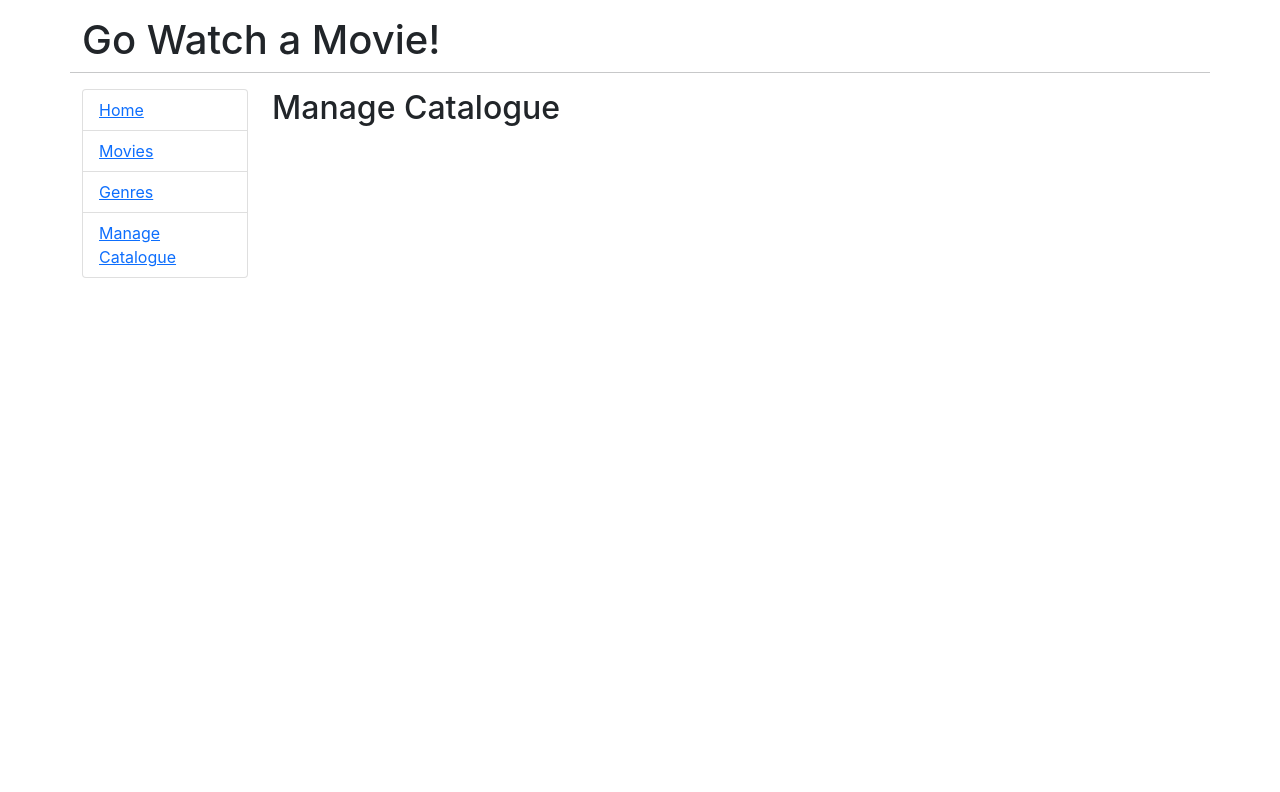
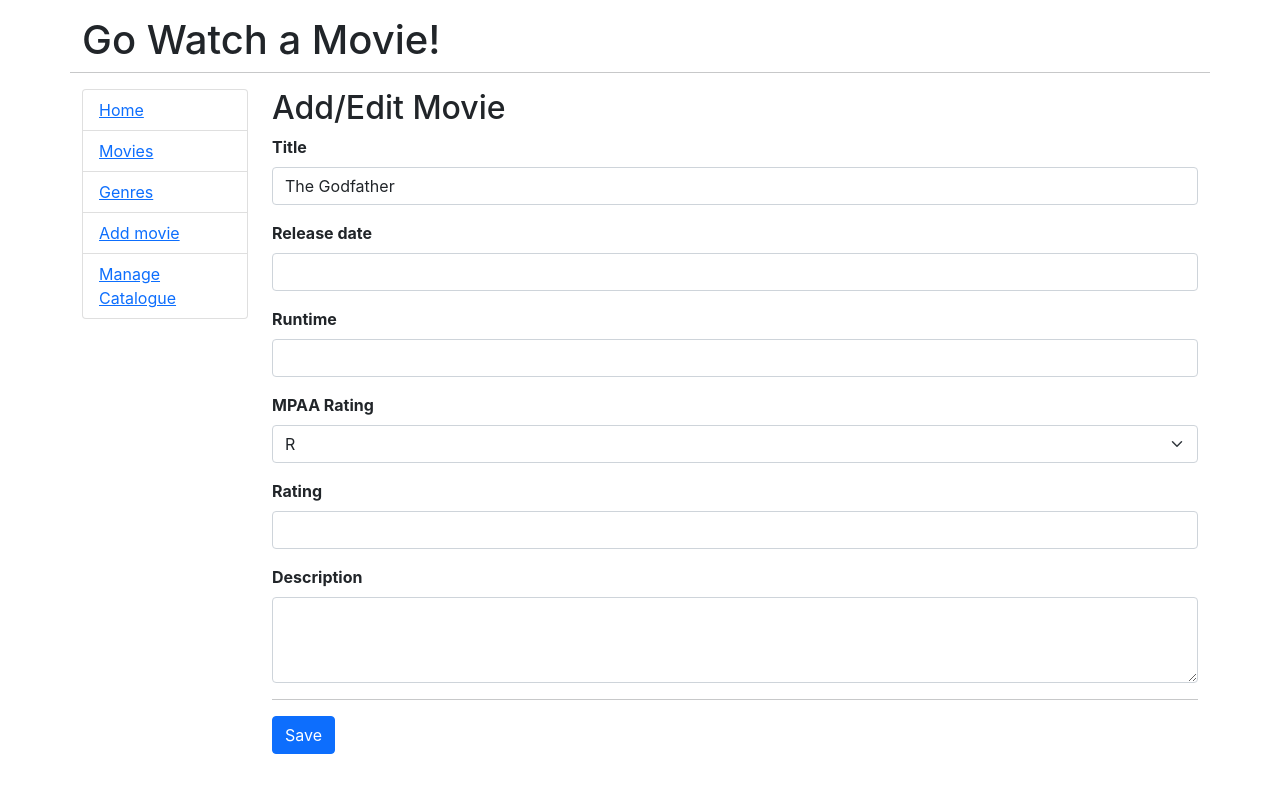
Before and after one commit to konan0802/working-with-react-and-go, a React (Create React App) app in the folder go-movies/: page /admin/add in a window 1280 px wide. Shown: the top 792 px of the page. Built offline with nearby package versions, Linux system fonts and the light colour scheme.

Commit message:
add: form

```diff
--- a/go-movies/src/App.js
+++ b/go-movies/src/App.js
@@ -5,6 +5,7 @@
 import OneMovie from './components/OneMovie';
 import Gneres from './components/Genres';
 import OneGenre from './components/OneGenre';
+import EditMovie from './components/EditMovie';
 import Admin from './components/Admin';
 
 export default function App() {
@@ -30,6 +31,9 @@
                   <Link to="/genres">Genres</Link>
                 </li>
                 <li className="list-group-item">
+                  <Link to="/admin/add">Add movie</Link>
+                </li>
+                <li className="list-group-item">
                   <Link to="/admin">Manage Catalogue</Link>
                 </li>
               </ul>
@@ -45,6 +49,7 @@
               <Route exact path="/genres">
                 <Gneres />
               </Route>
+              <Route path="/admin/add" component={EditMovie} />
               <Route path="/admin">
                 <Admin />
               </Route>
--- /dev/null
+++ b/go-movies/src/components/EditMovie.css
@@ -0,0 +1,3 @@
+label {
+    font-weight: bold;
+}
--- /dev/null
+++ b/go-movies/src/components/EditMovie.js
@@ -0,0 +1,67 @@
+import React, { Component, Fragment } from 'react'
+import './EditMovie.css';
+
+export default class EditMovie extends Component {
+    state = {
+        movie: {},
+        idLoaded: false,
+        error:  null,
+    }
+
+    componentDidMount() {
+        this.setState({
+            movie: {
+                title: "The Godfather",
+                mpaa_rating: "R",
+            }
+        });
+    }
+
+    render() {
+        let {movie} = this.state;
+        return(
+            <Fragment>
+                <h2>Add/Edit Movie</h2>
+                <he />
+                <form method="post">
+                    <div className="mb-3">
+                        <label for="title" className="form-label">Title</label>
+                        <input type="text" className="form-control" id="title" name="title" value={movie.title}/>
+                    </div>
+                    <div className="mb-3">
+                        <label for="release_date" className="form-label">Release date</label>
+                        <input type="text" className="form-control" id="release_date" name="release_date" value={movie.release_date}/>
+                    </div>
+                    <div className="mb-3">
+                        <label for="runtime" className="form-label">Runtime</label>
+                        <input type="text" className="form-control" id="runtime" name="runtime" value={movie.release_date}/>
+                    </div>
+                    <div className="mb-3">
+                        <label for="mpaa-rating" className="form-label">MPAA Rating</label>
+                        <select className="form-select" value={movie.mpaa_rating}>
+                        <option className="form-select" value="G">Choose...</option>
+                            <option className="form-select" value="G">G</option>
+                            <option className="form-select" value="PG">PG</option>
+                            <option className="form-select" value="PG14">PG14</option>
+                            <option className="form-select" value="R">R</option>
+                            <option className="form-select" value="NC17">NC17</option>
+                        </select>
+                    </div>
+                    <div className="mb-3">
+                        <label for="rating" className="form-label">Rating</label>
+                        <input type="text" className="form-control" id="rating" name="rating" value={movie.rating}/>
+                    </div>
+                    <div className="mb-3">
+                        <label for="description" className="form-label">Description</label>
+                        <textarea className="form-control" id="description" name="description" rows="3">{movie.description}</textarea>
+                    </div>
+
+                    <hr />
+
+                    <button className="btn btn-primary">Save</button>
+
+                </form>
+            </Fragment>
+        )
+    }
+}
```
